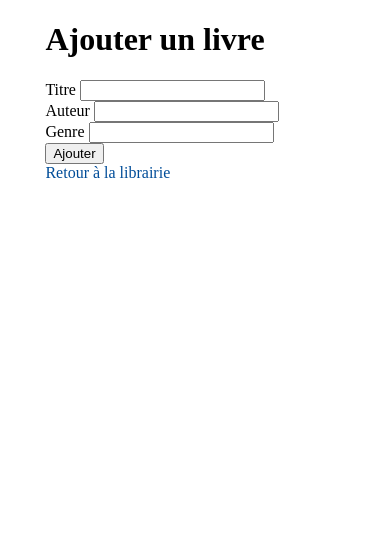
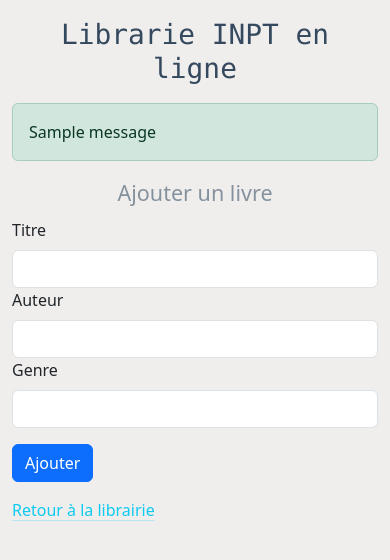
Before and after one commit to wassim-maziane/flaskreal, a Flask app: page /add in a window 390 px wide. Shown: the top 560 px of the page. Run offline with Flask 3, Linux system fonts and the light colour scheme; tables that the repository leaves empty hold one stand-in row (values such as "Sample post"); one stand-in notice (Sample message) is shown.

Commit message:
Add design

```diff
--- a/app.py
+++ b/app.py
@@ -17,7 +17,7 @@
     genre = db.Column(db.String(30), nullable=False)
 
     def __repr__(self):
-        return f'<Book {self.title}>'
+        return f'<Le livre {self.title}>'
 
 @app.route('/')
 def index():
@@ -35,7 +35,7 @@
         )
         db.session.add(book)
         db.session.commit()
-        flash('Book added successfully!')
+        flash('Le livre est ajouté avec succès!',"success")
         return redirect(url_for('index'))
     return render_template('add.html', form=form)
 
@@ -43,12 +43,13 @@
 def edit(id):
     book = Book.query.get_or_404(id)
     form = BookForm(obj=book)
+
     if form.validate_on_submit():
         book.title = form.title.data
         book.author = form.author.data
         book.genre = form.genre.data
         db.session.commit()
-        flash('Book updated successfully!')
+        flash('Le livre a été mis à jour avec succès!',"success")
         return redirect(url_for('index'))
     return render_template('edit.html', form=form, book=book)
 
@@ -57,7 +58,7 @@
     book = Book.query.get_or_404(id)
     db.session.delete(book)
     db.session.commit()
-    flash('Book deleted successfully!')
+    flash('Le livre est supprimé avec succès!',"success")
     return redirect(url_for('index'))
 
 if __name__ == '__main__':
--- a/static/style.css
+++ b/static/style.css
@@ -10,7 +10,6 @@
 
 th {
   background-color: #004d99;
-  color: white;
 }
 
 tr:nth-child(even) {
@@ -30,3 +29,13 @@
   width: 80%;
   margin: 0 auto;
 }
+
+.title_text {
+    margin: 5%;
+    color : #34495E;
+}
+
+legend {
+    color:#85929E ;
+
+}
--- a/templates/add.html
+++ b/templates/add.html
@@ -1,30 +1,35 @@
 {% extends 'base.html' %}
 
 {% block content %}
-  <h1>Ajouter un livre</h1>
+  <legend class="text-center">Ajouter un livre</legend>
   <form method="POST">
     {{ form.hidden_tag() }}
     <div>
-      {{ form.title.label }} {{ form.title }}
+      {{ form.title.label(class="form-label") }}
+      {{ form.title(class="form-control") }}
       {% for error in form.title.errors %}
         <span>{{ error }}</span>
       {% endfor %}
     </div>
     <div>
-      {{ form.author.label }} {{ form.author }}
+      {{ form.author.label(class="form-label") }}
+      {{ form.author(class="form-control") }}
       {% for error in form.author.errors %}
         <span>{{ error }}</span>
       {% endfor %}
     </div>
     <div>
-      {{ form.genre.label }} {{ form.genre }}
+      {{ form.genre.label(class="form-label") }}
+      {{ form.genre(class="form-control") }}
       {% for error in form.genre.errors %}
         <span>{{ error }}</span>
       {% endfor %}
     </div>
+    <p></p>
     <div>
-      {{ form.submit }}
+      {{ form.submit(class="btn btn-primary") }}
     </div>
   </form>
-  <a href="{{ url_for('index') }}">Retour à la librairie</a>
+  <p></p>
+  <a href="{{ url_for('index') }}" class="link-info link-offset-2 link-underline-opacity-25 link-underline-opacity-100-hover">Retour à la librairie</a>
 {% endblock %}
--- a/templates/base.html
+++ b/templates/base.html
@@ -3,10 +3,31 @@
   <head>
     <title>Application de gestion de livres</title>
     <link rel="stylesheet" type="text/css" href="{{ url_for('static', filename='style.css') }}">
+    <link href="https://cdn.jsdelivr.net/npm/bootstrap@5.3.0-alpha2/dist/css/bootstrap.min.css" rel="stylesheet" integrity="sha384-aFq/bzH65dt+w6FI2ooMVUpc+21e0SRygnTpmBvdBgSdnuTN7QbdgL+OapgHtvPp" crossorigin="anonymous">
+
+
   </head>
-  <body>
+  <body style="background-color: #F0EEED;">
+
     <div class="container">
-      {% block content %}{% endblock %}
+        <h1 class="text-center font-monospace title_text">Librarie INPT en ligne</h1>
+
+    <div class="col-md">
+        {% with messages = get_flashed_messages(with_categories=true) %}
+        {% if messages %}
+            {% for category, message in messages %}
+                <div class="alert alert-{{ category }}">
+                    {{ message }}
+                </div>
+            {% endfor %}
+        {% endif %}
+        {% endwith %}
     </div>
+        {% block content %}{% endblock %}
+    </div>
+
+
+  <script src="https://cdn.jsdelivr.net/npm/@popperjs/core@2.11.6/dist/umd/popper.min.js" integrity="sha384-oBqDVmMz9ATKxIep9tiCxS/Z9fNfEXiDAYTujMAeBAsjFuCZSmKbSSUnQlmh/jp3" crossorigin="anonymous"></script>
+<script src="https://cdn.jsdelivr.net/npm/bootstrap@5.3.0-alpha2/dist/js/bootstrap.min.js" integrity="sha384-heAjqF+bCxXpCWLa6Zhcp4fu20XoNIA98ecBC1YkdXhszjoejr5y9Q77hIrv8R9i" crossorigin="anonymous"></script>
   </body>
 </html>
```
Also changed, not shown: templates/edit.html (+9 -6 lines), templates/index.html (+12 -10 lines), instance/books.db, static/inpt.png (added).
